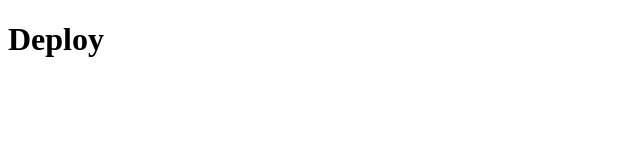
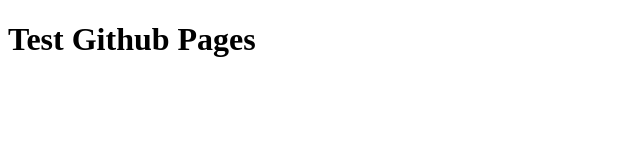
Before and after one commit to KhangDinh1310/KhangDinh1310.github.io, a plain HTML site: page deploy_day1/index.html in a window 1280 px wide. Shown: the whole page, without its empty margins (0-640 px from the left). Drawn offline with Linux system fonts and the light colour scheme.

Commit message:
Update index.html

```diff
--- a/deploy_day1/index.html
+++ b/deploy_day1/index.html
@@ -6,6 +6,6 @@
     <title>Document</title>
 </head>
 <body>
-    <h1>Deploy</h1>
+    <h1>Test Github Pages</h1>
 </body>
 </html>
```
